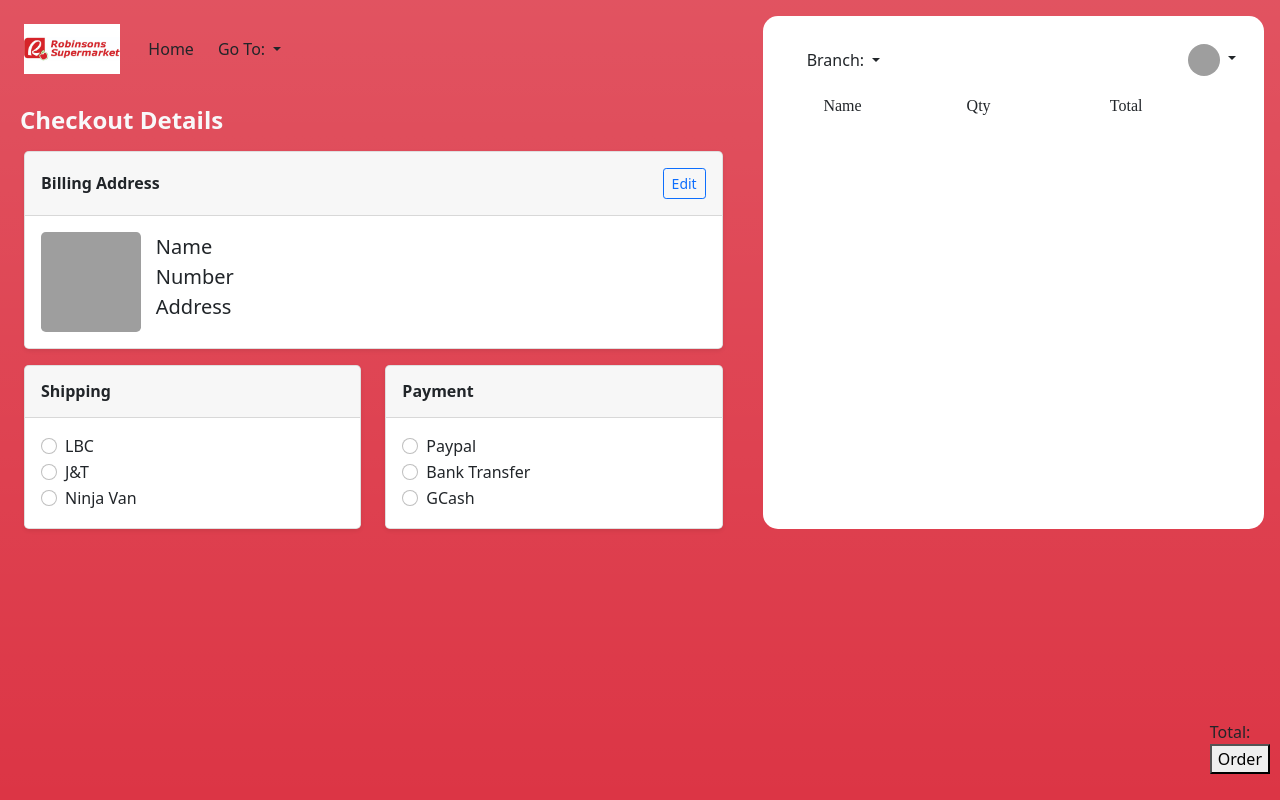
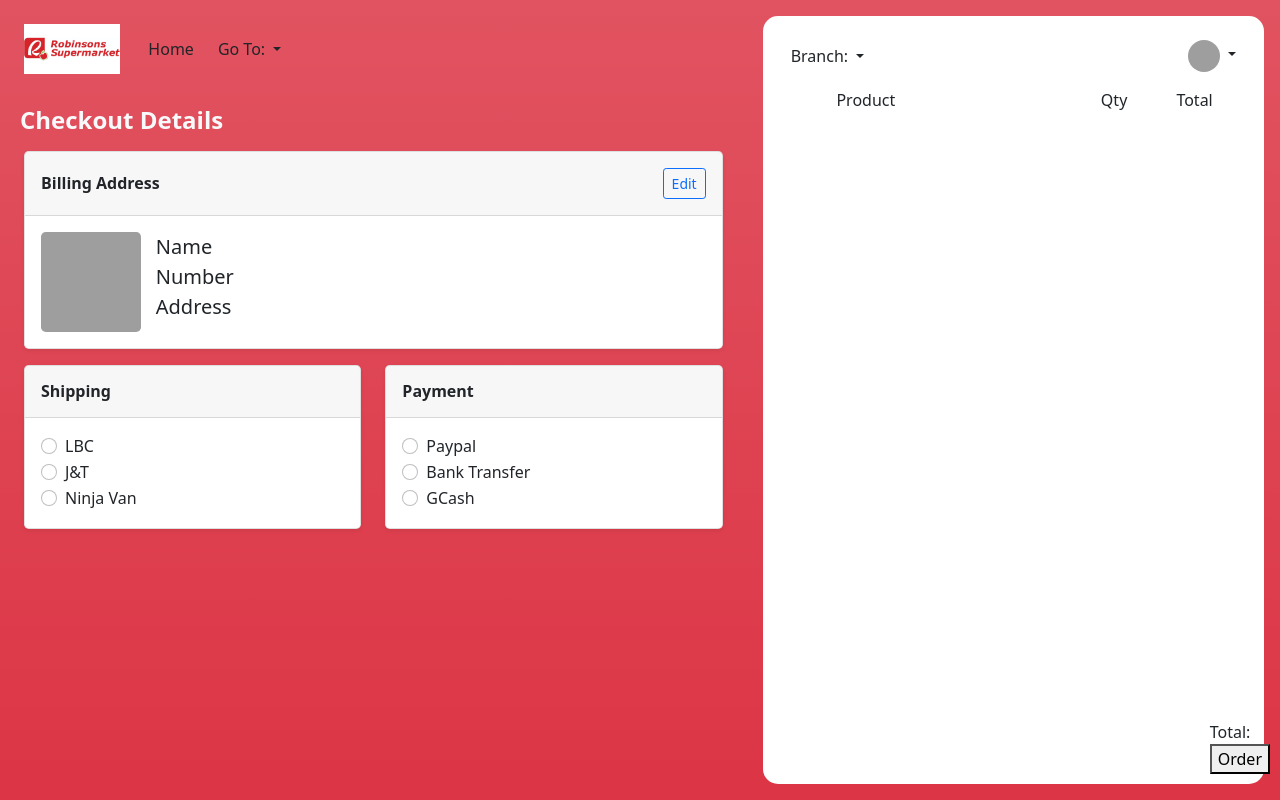
Before and after one commit to eageclarin/Retail-Store, a PHP site: page /client/cart.php in a window 1280 px wide. Run offline with PHP 8.4, Linux system fonts and the light colour scheme; the visitor is signed in with stand-in values (Sample User, id 1); data that the repository does not hold is empty; a stand-in replaces the project's code that opens the database connection; grey boxes are pictures that could not be loaded.

Commit message:
updated brand & categories. ongoing cart

```diff
--- a/session/RetailProject/client/cart.php
+++ b/session/RetailProject/client/cart.php
@@ -128,7 +128,7 @@
 </head>
     <body>
         <div class="container-fluid h-100 bg-danger bg-gradient">
-            <div class="row d-flex justify-content-between">
+            <div class="row h-100 d-flex justify-content-between">
                 <div class="col-7 p-0">
                     <header class="p-4 mb-0 h-20">
                         <div class="d-flex flex-wrap align-items-center justify-content-center justify-content-lg-start">
@@ -152,7 +152,7 @@
                         </div>
                     </header>
 
-                    <div class="container-fluid">
+                    <div class="container-fluid h-80">
                         <h4 class="row p-2 fw-bold text-light"> Checkout Details </h4>
                         <div class="row mb-3 text-start">
                             <div class="col">
@@ -176,7 +176,7 @@
                                 </div>
                             </div>
                         </div>
-                        <div class="row mb-3 text-start">
+                        <div class="row mb-1 text-start">
                             <div class="col">
                                 <div class="card rounded-3 shadow-sm">
                                 <div class="card-header py-3">
@@ -232,9 +232,10 @@
                                 </div>
                             </div>
                         </div>
+
                     </div>
                 </div>
-                <div class="col m-3 bg-white" style="border-radius: 15px">
+                <div class="col m-3 bg-white h-90" style="border-radius: 15px">
                     <header class="p-3 mt-2">
                         <div class="d-flex flex-wrap align-items-center justify-content-between">
                             <?php
@@ -248,7 +249,7 @@
                                     } else {
                                         ?>
                                         <div class="nav col-12 col-lg-auto mb-2 mb-md-0">
-                                            <a class="nav-link link-dark text-decoration-none dropdown-toggle" href="#" id="navbarDropdown" role="button" data-bs-toggle="dropdown" aria-expanded="false">
+                                            <a class="link-dark text-decoration-none dropdown-toggle" href="#" id="navbarDropdown" role="button" data-bs-toggle="dropdown" aria-expanded="false">
                                                 Branch:
                                                 <?php
                                                     switch($branch) {
@@ -279,20 +280,14 @@
                         </div>
                     </header>
 
-                    <!-- start content-right-cart -->
-                    <div class="right-cart" width="100%">
-                        <!-- start cart -->
-                        <div id="cart">
-                            <!-- start cart header -->
-                            <table style="font-family: montserrat b;width: 100%;">
-                                    <tr>
-                                    <td style="width: 10%;"> </td>
-                                    <td style="width: 30%;"> Name </td>
-                                    <td style="width: 30%;"> Qty </td>
-                                    <td style="width: 30%;"> Total </td>
-                                    </tr>
-                                </table>
-                                <!-- end cart header -->
+                    <div class="container-fluid">
+                        <div class="row">
+                            <div class="col-1"> </div>
+                            <div class="col-5"> Product </div>
+                            <div class="col-2"> </div>
+                            <div class="col-2"> Qty </div>
+                            <div class="col-2"> Total </div>
+                        </div>
 
                         <?php
                             $sqlCart = "SELECT * FROM Ca_contains_I cai
@@ -302,12 +297,7 @@
                                             AND cca.status=0
                                             ORDER BY cai.item_ID ASC";
                             $resCart = mysqli_query($conn, $sqlCart);
-                                ?>
 
-                                <!-- start cart-contents -->
-                                <div class="cart-contents">
-                                    <table width="100%">
-                                <?php
                             if ($resCart) {
                                 while(($rowCart = mysqli_fetch_assoc($resCart))) {
                                     $itemID = $rowCart['item_ID'];
@@ -328,23 +318,22 @@
                                         $disable = "";
                                     }
                         ?>
-                                    <tr>
-                                        <!-- start order delete -->
-                                        <td style="width: 10%">
+                            <div class="row align-items-center">
+                                <div class="col-1">
                                     <form action="cart.php?action=delete&id=<?php echo $id ?>&branch=<?php echo $branch ?>&item=<?php echo $itemID ?>" method="post">
-                                                <input type="image" class="img" src="../img/icon-delete.png" />
+                                        <input type="image" class="img" src="trash.svg" />
                                     </form>
-                                        </td>
-                                        <!-- end order delete -->
+                                </div>
 
-                                        <!-- start order name -->
-                                        <td width="30%">
+                                <div class="col-5">
                                     <?php echo $itemName ?>
-                                        </td>
-                                        <!-- end order name -->
+                                </div>
 
-                                        <!-- start order qty -->
-                                        <td width="30%">
+                                <div class="col-2">
+                                    0.00g
+                                </div>
+
+                                <div class="col-2">
                                     <form action="" method="post">
                                         <select <?php echo $disable ?> name="qty" class="select" onchange="changeQty('<?php echo $id ?>', '<?php echo $itemID ?>', this.value, '<?php echo $branch ?>');">
                                         <?php
@@ -372,29 +361,19 @@
                                             <option value="20"> 20 </option>
                                         </select>
                                     </form>
-                                        </td>
-                                        <!-- end order qty -->
+                                </div>
 
-                                        <!-- start total each -->
-                                        <td width="30%">
-                                            <p id="totalEach-<?php echo $itemID ?>"> <?php echo $itemTotal ?> </p>
-                                        </td>
-                                        <!-- end order total each -->
+                                <div class="col-2">
+                                    <span class="align-middle" id="totalEach-<?php echo $itemID ?>"> <?php echo $itemTotal ?> </span>
+                                </div>
 
-                                    </tr>
+                            </div>
 
                         <?php
                                 }
                             }
                         ?>
-                                    </table>
                     </div>
-                                <!-- end cart contents -->
-
-                            </div> <!-- end cart -->
-
-                        </div> <!-- end content right cart -->
-
                         <!-- start right-total -->
                         <div class="right-total" style="bottom: 10px; right: 10px; position: fixed;">
 
--- a/session/RetailProject/client/client.js
+++ b/session/RetailProject/client/client.js
@@ -19,7 +19,7 @@ $(document).ready(function () {
         },
         contact: {
           required: true,
-          rangelength: [10, 12],
+          rangelength: [11, 12],
           number: true
         },
         password: {
--- a/session/RetailProject/login.php
+++ b/session/RetailProject/login.php
@@ -37,7 +37,7 @@
                     <input type="submit" value="Return" name="return" class="form-control" style="width:150px;">
                 </div>
             </form>
-            Don't have an account yet? <a href='client/register.php?itemID=<?php echo $item?>&branch=<?php echo $branch ?>&categ=<?php echo $categ ?>'>Register here</a>
+            Don't have an account yet? <a href='client/register.php'>Register here</a>
         </div>
     </div>
 
```
Also changed, not shown: session/RetailProject/brand.php (+14 -1 lines), session/RetailProject/categories.php (+14 -1 lines), session/RetailProject/client/register.php (+6 -7 lines), session/RetailProject/main.php (+69 -6 lines), session/RetailProject/client/trash.svg (added), 1 other file. Lines whose indentation alone changed are shown as unchanged.
